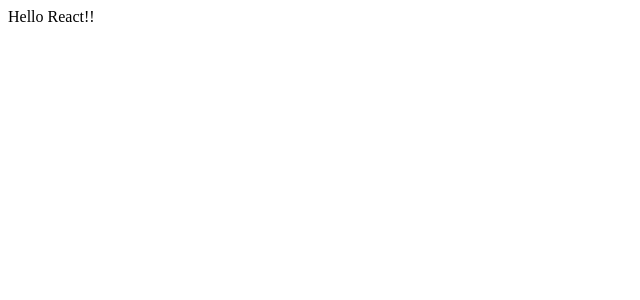
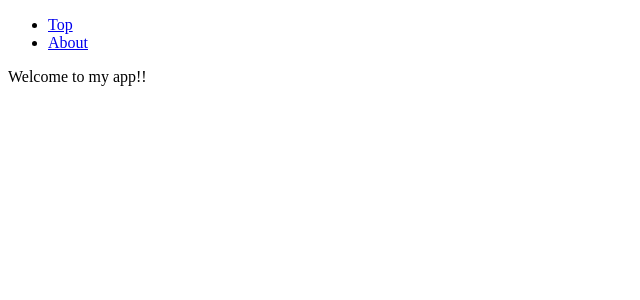
Before and after one commit to linxichong/my-app, a React app: page / in a window 1280 px wide. Shown: the top 300 px of the page, without its empty margins (0-640 px from the left). Built offline with nearby package versions, Linux system fonts and the light colour scheme.

Commit message:
路由追加
Signed-off-by: linxichong <gogailinxichong@gmail.com>

```diff
--- a/package.json
+++ b/package.json
@@ -18,6 +18,7 @@
     "@babel/runtime-corejs2": "^7.4.5",
     "@types/react": "^16.8.21",
     "@types/react-dom": "^16.8.4",
+    "@types/react-router-dom": "^4.3.4",
     "babel-loader": "^8.0.6",
     "clean-webpack-plugin": "^3.0.0",
     "html-webpack-plugin": "^3.2.0",
@@ -31,6 +32,7 @@
   },
   "dependencies": {
     "react": "^16.8.6",
-    "react-dom": "^16.8.6"
+    "react-dom": "^16.8.6",
+    "react-router-dom": "^5.0.1"
   }
 }
--- /dev/null
+++ b/src/components/About.tsx
@@ -0,0 +1,7 @@
+import * as React from "react";
+
+const About: React.SFC = () => {
+    return (<div>About</div>);
+}
+
+export default About;
--- /dev/null
+++ b/src/components/Header.tsx
@@ -0,0 +1,14 @@
+import * as React from 'react'
+import { Link } from "react-router-dom";
+import { PATHS } from '../constants';
+
+const Header: React.SFC = () => {
+    return (
+        <ul>
+            <li><Link to={PATHS.TOP}>Top</Link></li>
+            <li><Link to={PATHS.ABOUT}>About</Link></li>
+        </ul>
+    );
+}
+
+export default Header;
--- a/src/components/Hello.tsx
+++ /dev/null
@@ -1,11 +0,0 @@
-import * as React from "react";
-
-export interface HelloProps {
-    name: string
-}
-
-const Hello: React.SFC<HelloProps> = (props) => {
-    return (<div>Hello {props.name}!!</div>);
-}
-
-export default Hello;
--- /dev/null
+++ b/src/components/Top.tsx
@@ -0,0 +1,21 @@
+import * as React from "react";
+
+export interface TopProps {
+
+}
+
+class Top extends React.Component<TopProps> {
+    constructor(props: TopProps) {
+        super(props);
+    }
+
+    componentDidMount(){
+        console.log(this.props)
+    }
+
+    render() {
+        return (<div>Welcome to my app!!</div>);
+    }
+}
+
+export default Top;
--- /dev/null
+++ b/src/constants.ts
@@ -0,0 +1,5 @@
+// 路由配置
+export const PATHS = {
+    TOP: '/',
+    ABOUT: '/about',
+}
--- /dev/null
+++ b/src/containers/App.tsx
@@ -0,0 +1,23 @@
+import * as React from 'react'
+import { Route, Router } from "react-router-dom";
+import { createBrowserHistory } from "history";
+import Top from '../components/Top';
+import About from '../components/About';
+import Header from '../components/Header';
+import { PATHS } from '../constants';
+
+let history = createBrowserHistory()
+
+class App extends React.Component {
+    render() {
+        return (
+            <Router history={history}>
+                <Header />
+                <Route exact path={PATHS.TOP} component={Top}></Route>
+                <Route exact path={PATHS.ABOUT} component={About} ></Route>
+            </Router>
+        );
+    }
+}
+
+export default App;
--- a/src/index.tsx
+++ b/src/index.tsx
@@ -1,9 +1,9 @@
 import * as React from "react";
 import * as ReactDOM from "react-dom";
 
-import Hello from "./components/Hello";
+import App from "./containers/App";
 
 ReactDOM.render(
-    <Hello name="React" />,
+    <App/>,
     document.getElementById("app")
 );
```
Also changed, not shown: 1 other file (tests, documents, lock files or other folders).
